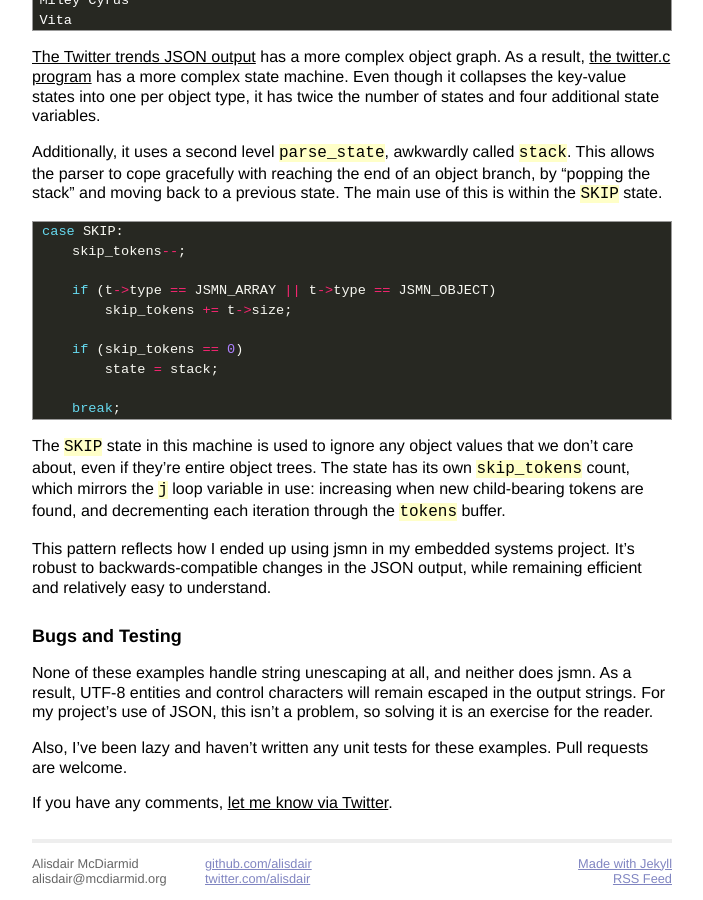
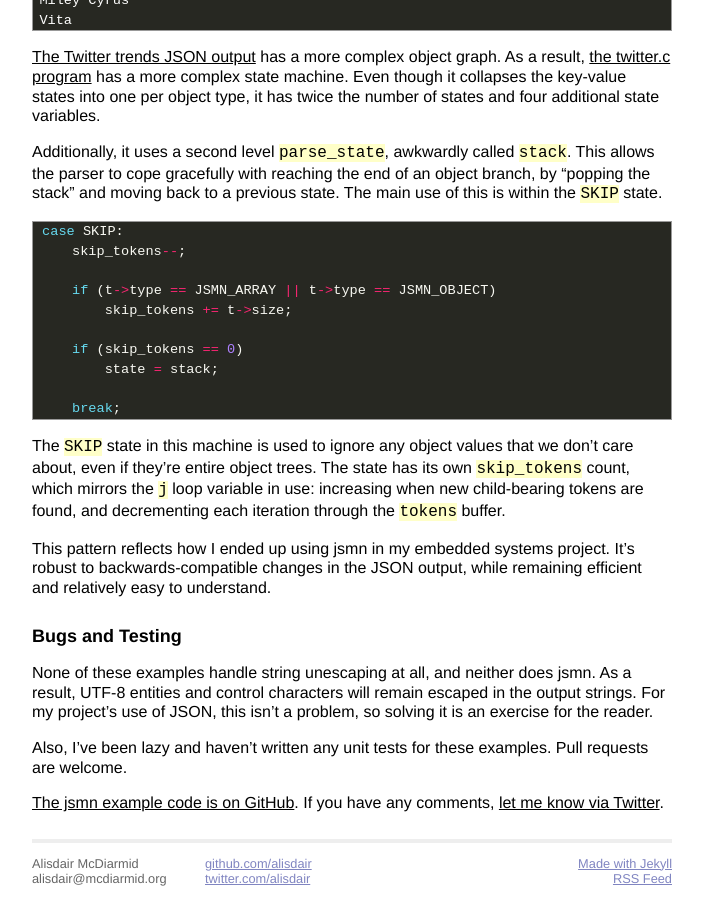
Before and after one commit to alisdair/alisdair.github.com, a Jekyll site: the page built from _posts/2012-08-14-jsmn-example.md, in a window 1280 px wide and 900 px high, scrolled down 3316 px. Shown: the whole window, without its empty margins (288-991 px from the left). Built offline with Jekyll 4.4.1, drawn with Linux system fonts in a browser that asks for light colours; Markdown is read by kramdown in place of the engine named in the settings.

Commit message:
Link to the GitHub repo again at the end.

```diff
--- a/_posts/2012-08-14-jsmn-example.md
+++ b/_posts/2012-08-14-jsmn-example.md
@@ -181,4 +181,4 @@ None of these examples handle string unescaping at all, and neither does jsmn. A
 
 Also, I've been lazy and haven't written any unit tests for these examples. Pull requests are welcome.
 
-If you have any comments, [let me know via Twitter](https://twitter.com/alisdair).
+[The jsmn example code is on GitHub](https://github.com/alisdair/jsmn-example). If you have any comments, [let me know via Twitter](https://twitter.com/alisdair).
```
